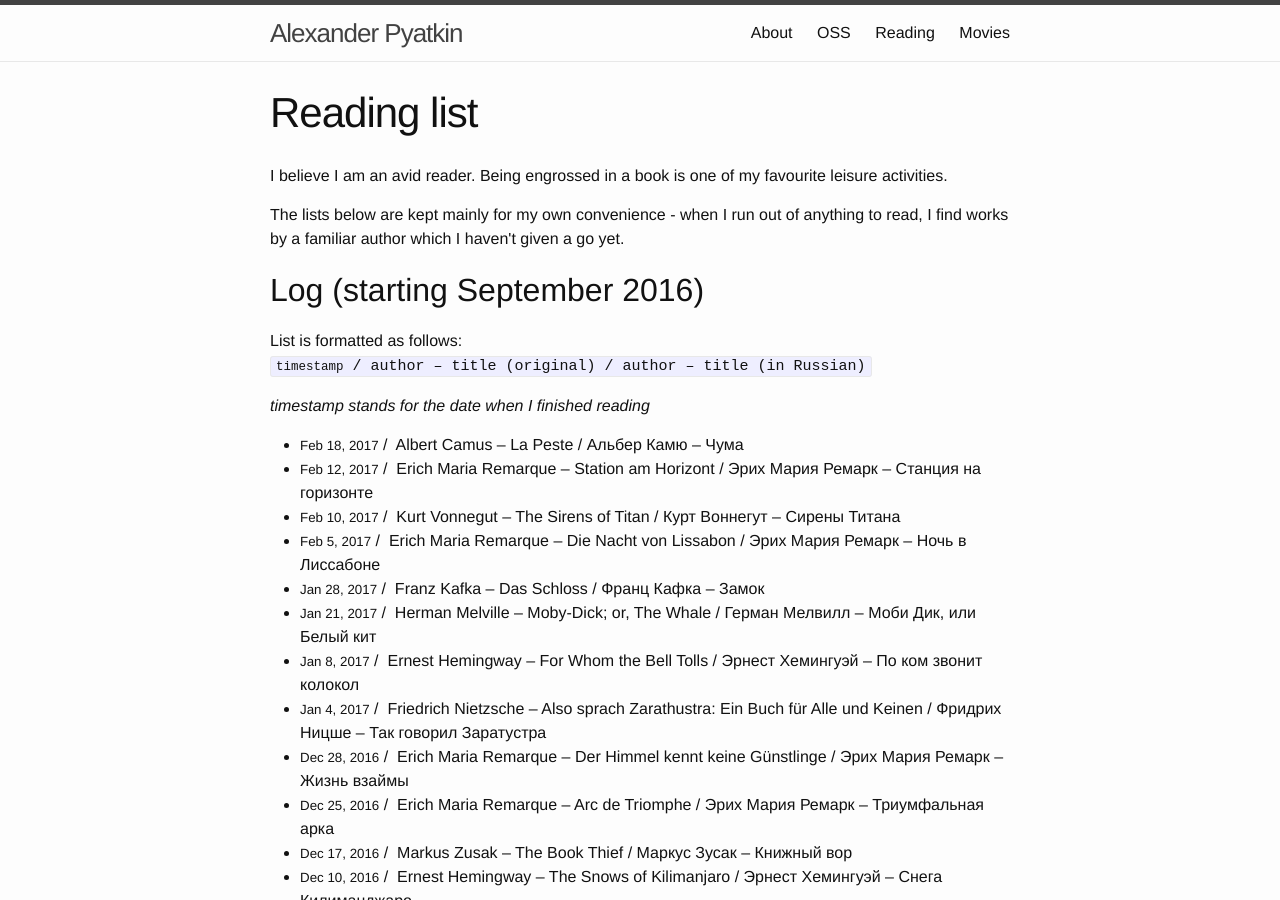
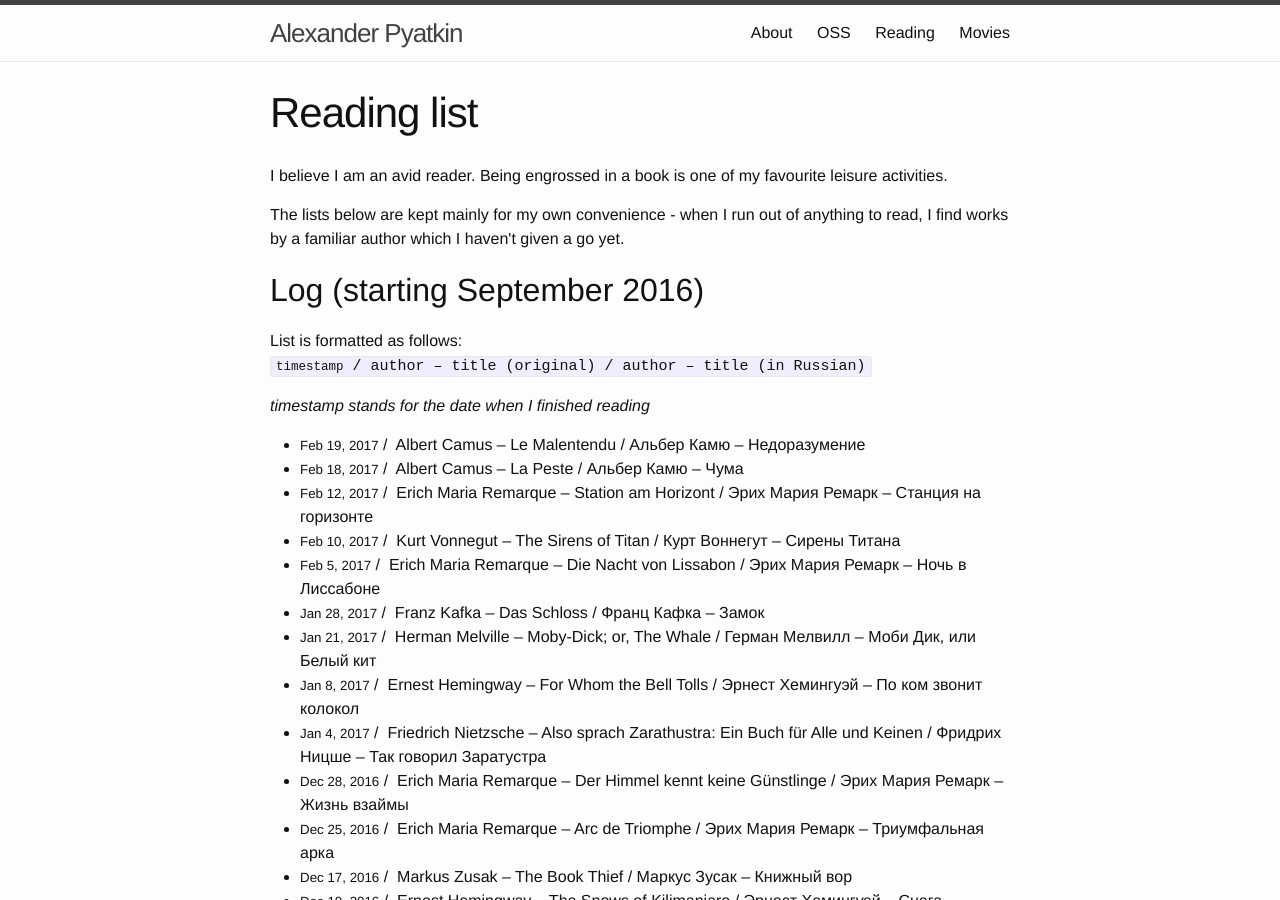
Before and after one commit to aspyatkin/personal-website, a Jekyll site: the page built from reading-list.md, in a window 1280 px wide and 900 px high. Built offline with Jekyll 4.4.1, drawn with Linux system fonts in a browser that asks for light colours.

Commit message:
Update reading list

```diff
--- a/reading-list.md
+++ b/reading-list.md
@@ -5,6 +5,14 @@ short_title: Reading
 permalink: /reading-list/
 top_ndx: 3
 log_list:
+  - date: 'Feb 19, 2017'
+    original:
+      author: 'Albert Camus'
+      title: 'Le Malentendu'
+    russian:
+      author: 'Альбер Камю'
+      title: 'Недоразумение'
+
   - date: 'Feb 18, 2017'
     original:
       author: 'Albert Camus'
```
